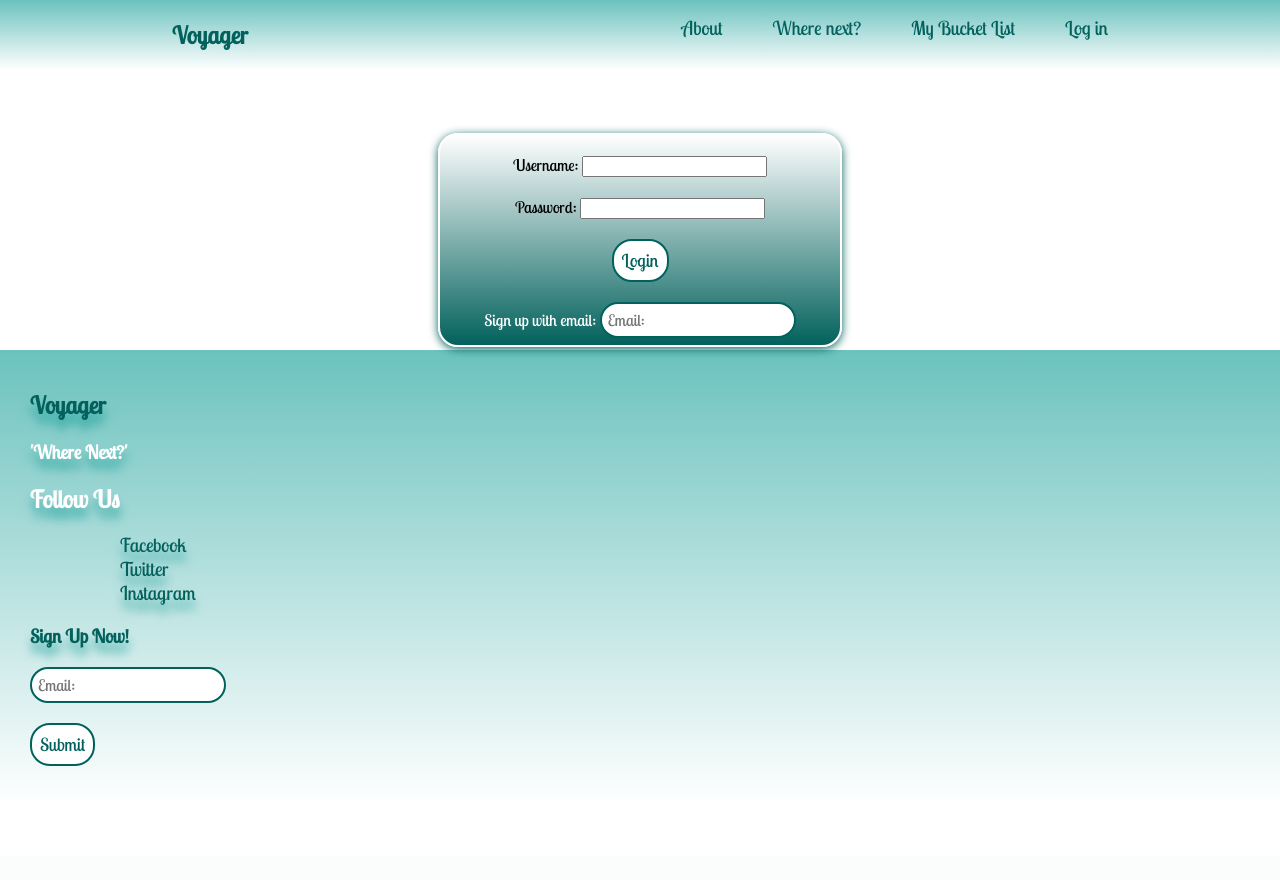
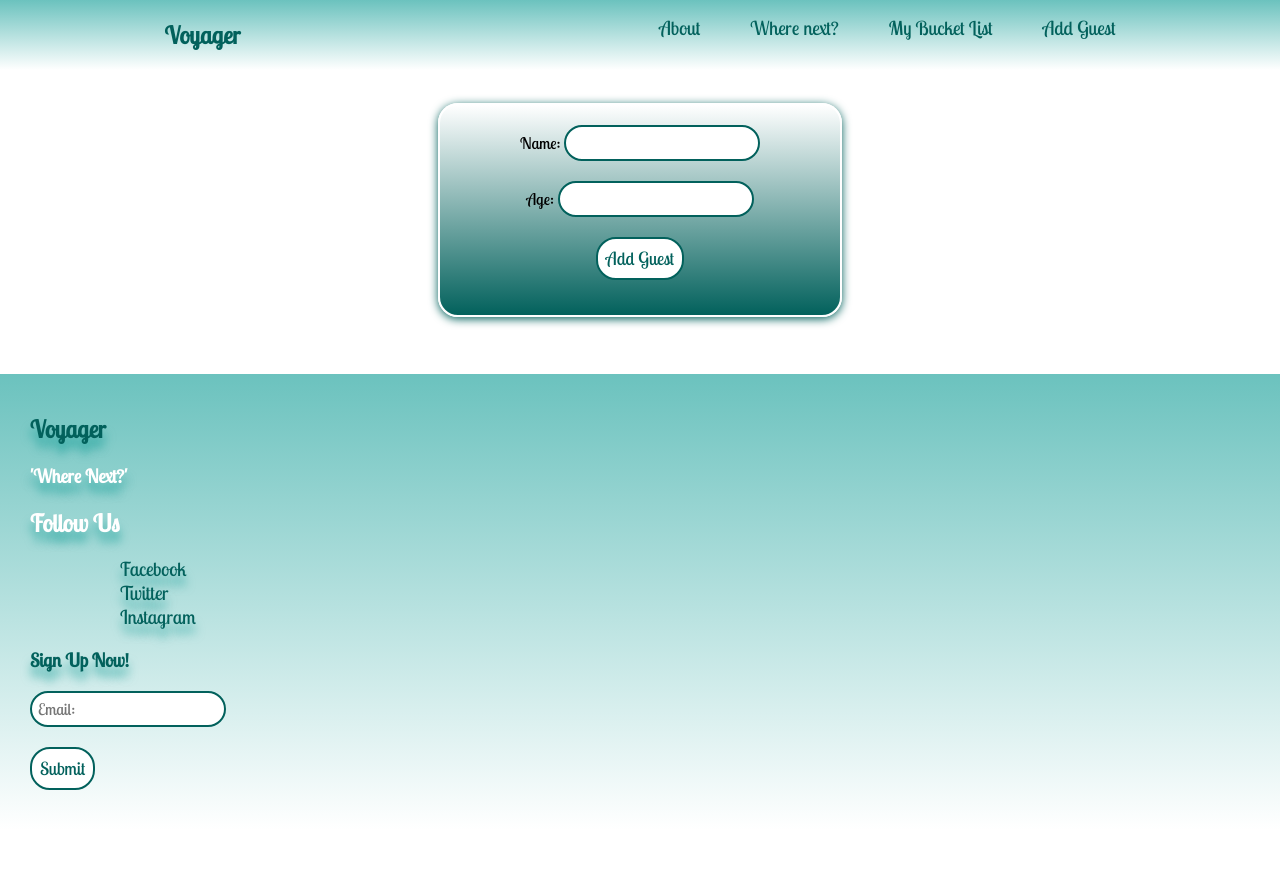
Before and after one commit to lewissykes95/travel_app_project, a Flask app: page /login in a window 1280 px wide. Before the commit the page ends 766 px from the top, so only its background shows below. Run offline with Flask 2, Linux system fonts and the light colour scheme; some libraries are stand-ins or nearby versions.

Commit message:
can now add users to site

```diff
--- a/controllers/traveller_controller.py
+++ b/controllers/traveller_controller.py
@@ -13,3 +13,12 @@ def login():
 @travellers_blueprint.route("/about")
 def about():
     return render_template("about.html")
+
+
+@travellers_blueprint.route("/login", methods=['POST'])
+def create_destination():
+    name            = request.form['name']
+    age             = request.form['age']
+    traveller       = Traveller (name, age)
+    traveller       = traveller_repository.save(traveller)
+    return redirect('/login')
--- a/static/home.css
+++ b/static/home.css
@@ -11,8 +11,6 @@
     width: 100%;
     height: 100%;
 }
-
-
 
 .text-center {
     font-size: 50px;
@@ -56,16 +54,6 @@
 }
 
 
-
-
-.title {
-    position: relative;
-    font-size: 50px;
-    top: 40%;
-    left: 0%;
-}
-
-
 #card2 {
     height: 95%;
     width: 85%;
@@ -86,10 +74,8 @@ footer {
 }
 
 
-
 footer {
     background-image: linear-gradient(to bottom, rgb(7, 153, 146, 0.596) , white);
-
 }
 
 #footer {
@@ -104,5 +90,12 @@ footer {
     top: 80px;
     left: 80px;
     color: rgb(2, 97, 92);
+}
 
+
+.title {
+    position: relative;
+    font-size: 50px;
+    top: 40%;
+    left: 0%;
 }
--- a/static/list.css
+++ b/static/list.css
@@ -17,7 +17,6 @@
     box-shadow: 5px 5px 5px rgb(2, 97, 92);
     margin: 20px;
     transition: 0.2s all ease-in-out;
-
 }
 
 
@@ -35,7 +34,6 @@
     border: 2px solid rgb(2, 97, 92);
     border-radius: 10px;
     box-shadow: 5px 5px 5px rgb(2, 97, 92);
-
 }
 
 .destination-box-edit {
@@ -52,7 +50,6 @@
     border: 2px solid rgb(2, 97, 92);
     border-radius: 10px;
     box-shadow: 5px 5px 5px rgb(2, 97, 92);
-
 }
 
 .delete-form {
--- a/static/login.css
+++ b/static/login.css
@@ -1,15 +1,16 @@
 .login {
-    position: absolute;
+    position: relative;
+    top:100px;
+    left: 50%;
     background-image: linear-gradient(white, rgb(2, 97, 92));
     box-shadow: 0px 2px 10px rgb(2, 97, 92);
-    left: 50%;
-    top: 30%;
     width: 400px;
     height: 210px;
     transform: translate(-50%, -50%);
     border: 2px solid white;
     border-radius: 20px;
     text-align: center;
+    margin-bottom: 50px;
     }
 
 
--- a/templates/base.html
+++ b/templates/base.html
@@ -22,8 +22,8 @@
                 <ul nav-list>
                     <li class="nav-bar-item2"><a href="/about">About</a></li>
                     <li class="nav-bar-item3"><a href="/destinations/new">Where next?</a></li>
-                    <li class="nav-bar-item4"><a href="/bucket-list">My Bucket List</a></li>
-                    <li class="nav-bar-item5"><a href="/login">Log in</a></li>
+                    <li class="nav-bar-item5"><a href="/bucket-list">My Bucket List</a></li>
+                    <li class="nav-bar-item6"><a href="/login">Add Guest</a></li>
                 </ul>
             </nav>
 
--- a/templates/destinations/amsterdam.html
+++ b/templates/destinations/amsterdam.html
@@ -18,6 +18,4 @@
 <br>
 <br>
 
-
-
 {% endblock content %}
--- a/templates/destinations/new.html
+++ b/templates/destinations/new.html
@@ -305,7 +305,6 @@
             <img src="https://images.hdqwalls.com/wallpapers/milford-sound-new-zealand-5k-k6.jpg" alt="NZ" class="flex-item" id="milford">
             <h2><a href="/bucket-list" class="centered">Your Next Destination Awaits...</a></h2>
         </div>
-
     </div>
     <br>
     <br>
--- a/templates/destinations/rio.html
+++ b/templates/destinations/rio.html
@@ -18,6 +18,4 @@
 </section>
 <br>
 <br>
-
-
 {% endblock content %}
--- a/templates/destinations/sydney.html
+++ b/templates/destinations/sydney.html
@@ -16,7 +16,4 @@
 </section>
 <br>
 <br>
-
-
-
 {% endblock content %}
--- a/templates/index.html
+++ b/templates/index.html
@@ -6,8 +6,6 @@
 <div class="fade">
     <a href="/destinations/new"><h1 class="text-center" id="title-middle">'Where next?'</h1></a>
         <img src="https://res.cloudinary.com/enchanting/q_70,f_auto,c_fill,g_face/hj-web/2020/10/hybris-rar.4579.015.jpg" alt="" id="cook-islands">
-
-
 </div>
 <h2 id="suggestions">Suggestions:</h2>
 <section class="cards">
--- a/templates/login.html
+++ b/templates/login.html
@@ -5,37 +5,25 @@
 
 {% block content %}
 <section>
-    <br>
-    <div class="login">
-        <br>
-        <label for="">Username:</label>
-        <input type="text">
         <br>
         <br>
-        <label for="">Password: </label>
-        <input type="password">
-        <br>
-        <br>
-        <button value="submit" class="submit-button">Login</button>
-        <br>
-        <br>
-        <label for="" id="sign-up">Sign up with email:</label>
-        <input type="text" placeholder="Email:" class="option">
-    </div>
+        <form action="/login" method="post" class="login">
+            <br>
+            <div>
+                <label for="name">Name:</label>
+                <input type="text" id="name" name="name" class="option">
+            </div>
+            <br>
+            <div>
+                <label for="age">Age:</label>
+                <input type="text" id="age" name="age" class="option">
+            </div>
+            <br>
+            <button type="submit" class="submit-button">Add Guest</button>
+        </form>
+
+
 </section>
-<br>
-<br>
-<br>
-<br>
-<br>
-<br>
-<br>
-<br>
-<br>
-<br>
-<br>
-<br>
-<br>
 
 
 {% endblock %}
```
Also changed, not shown: controllers/destination_controller.py (+7 -1 lines), static/bucket-list.css (+0 -14 lines), static/navbar.css (+3 -5 lines), templates/destinations/going.html (added, +7 -0 lines), templates/destinations/show.html (+1 -8 lines).
